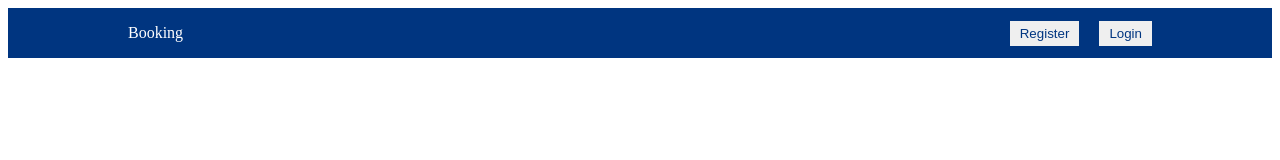
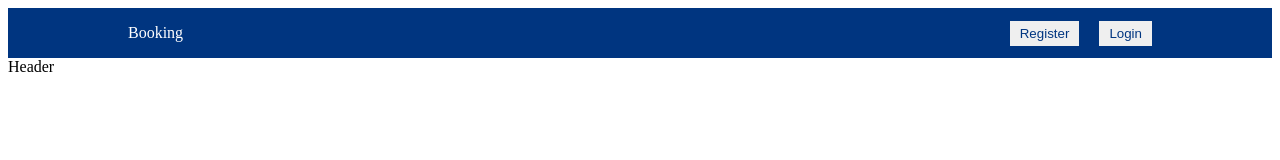
Before and after one commit to jlcarrascof/Booking-React-Clone, a React (Vite) app in the folder client/: page / in a window 1280 px wide. Shown: the top 160 px of the page. Built offline with nearby package versions, Linux system fonts and the light colour scheme.

Commit message:
Create Header component

```diff
--- /dev/null
+++ b/client/src/components/header/Header.jsx
@@ -0,0 +1,9 @@
+import '../header/header.css'
+
+const Header = () => {
+  return (
+    <div>Header</div>
+  )
+}
+
+export default Header
--- a/client/src/pages/home/Home.jsx
+++ b/client/src/pages/home/Home.jsx
@@ -1,3 +1,4 @@
+import Header from '../../components/header/Header';
 import Navbar from '../../components/navbar/Navbar';
 import './Home.css';
 
@@ -5,6 +6,7 @@ const Home = () => {
   return (
     <div>
       <Navbar />
+      <Header />
     </div>
   )
 }
```
Also changed, not shown: client/src/components/header/header.css (added).
